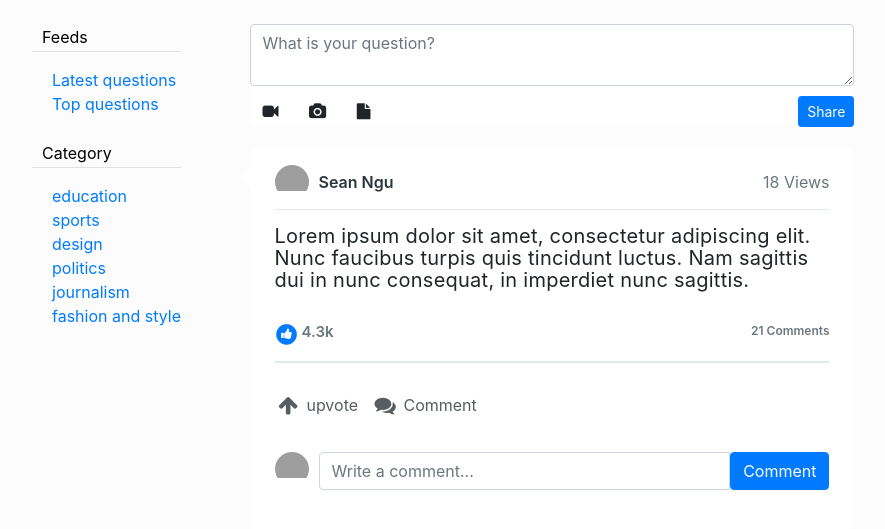
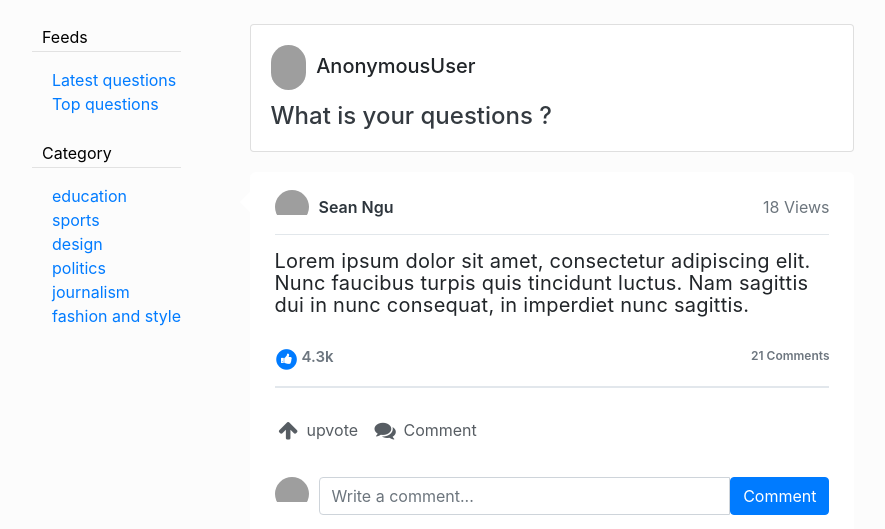
Before and after one commit to viperthapa/Forum, a Django app: page / in a window 1280 px wide; the page is wider, and only the part inside the window is pictured. Shown: the part 92-621 px from the top of that part, without its empty margins (93-978 px from the left). Run offline with Django 3.2, Linux system fonts and the light colour scheme; some libraries are stand-ins or nearby versions; grey boxes are pictures that could not be loaded.

Commit message:
add question feature added in homepage

```diff
--- a/templates/forum/feed.html
+++ b/templates/forum/feed.html
@@ -166,16 +166,23 @@
     <!-- top bar  -->
     <div class="col-md-8 bootstrap snippets">
         <!-- ask questions   -->
+       <a><a class="add-btn">
+            <div class="card">
+
+                <div class="card-body">
+                    <h5 class="card-title"><img style="border-radius: 50px" src="https://bootdey.com/img/Content/avatar/avatar3.png" width="35px" height="45px">&nbsp;&nbsp;{{ request.user }}</h5>
+                    <h4 class="card-text text-dark">What is your questions ?</h4>
+
+                </div>
+            </div>
+
+        <a> </a>
+
         <div class="panel">
           <div class="panel-body">
-            <!-- <a style = "margin-left: 20px;font-size: 30px;"><i class="fa fa-user-circle"></i></a> -->
-            <textarea  class="form-control" rows="2"  placeholder="What is your question?"></textarea>
-            <div class="mar-top clearfix">
-              <button class="btn btn-sm btn-primary pull-right" type="submit"> Share</button>
-              <a class="btn btn-trans btn-icon fa fa-video-camera add-tooltip" href="#"></a>
-              <a class="btn btn-trans btn-icon fa fa-camera add-tooltip" href="#"></a>
-              <a class="btn btn-trans btn-icon fa fa-file add-tooltip" href="#"></a>
-            </div>
+
+            <!-- <i style = "margin-left: 20px;font-size: 30px;"><i class="fa fa-user-circle"></i></a> -->
+
           </div>
         </div>
 
@@ -304,7 +311,14 @@
             </div>
         </div>
 
-    </div>
+    </a>
+    <script type="text/javascript">
+        $(function () {
+          // Log in & Sign up buttons
+          $(".add-btn").modalForm({formURL: "{% url 'forumapp:questionadd' %}"});
+
+        });
+    </script>
 
 
 </body>
```
Also changed, not shown: db.sqlite3.
